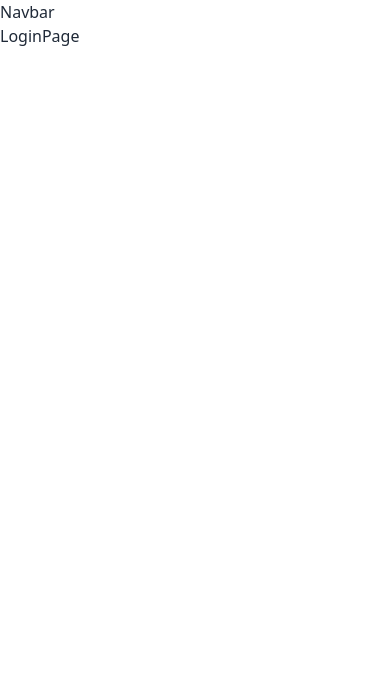
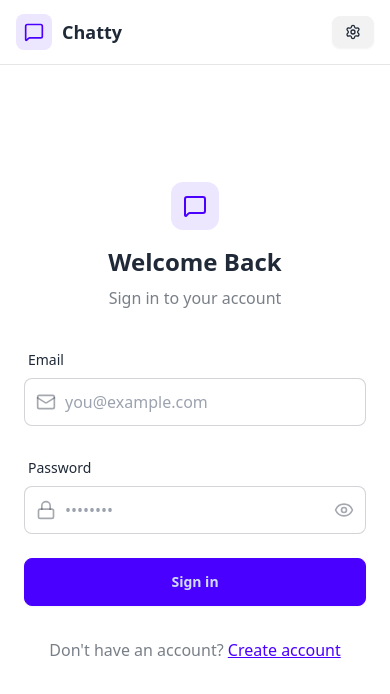
Before and after one commit to ismailfaridi/Chat-App, a React app in the folder frontend/: page /login in a window 390 px wide. Shown: the top 694 px of the page. Built offline with nearby package versions, Linux system fonts and the light colour scheme; no server answers; the HTML template or start-up script is replaced by a standard one.

Commit message:
Navbar, Signup, Login Page completed

```diff
--- a/frontend/src/App.jsx
+++ b/frontend/src/App.jsx
@@ -1,6 +1,6 @@
 import { Routes, Route, Navigate } from "react-router-dom"; // prevent page reload
 // Component imports
-import { Navbar } from "./components/Navbar";
+import Navbar from "./components/Navbar";
 // Pages imports
 import HomePage from "./pages/HomePage";
 import SignUpPage from "./pages/SignUpPage";
@@ -12,6 +12,8 @@
 import { useEffect } from "react";
 // Loader icon import
 import { Loader } from "lucide-react";
+// React Hot Toast
+import { Toaster } from "react-hot-toast";
 
 const App = () => {
   const { authUser, checkAuth, isCheckingAuth } = useAuthStore();
@@ -36,7 +38,7 @@
     <div>
       <Navbar />
 
-      {/* Client-side routing */}
+      {/* Client-Side Routing */}
       <Routes>
         <Route path="/"         element={authUser  ? <HomePage />    : <Navigate to="/login" />} />
         <Route path="/signup"   element={!authUser ? <SignUpPage />  : <Navigate to="/" />} />
@@ -44,6 +46,9 @@
         <Route path="/settings" element={<SettingsPage />} />
         <Route path="/profile"  element={authUser  ? <ProfilePage /> : <Navigate to="/login" />} />
       </Routes>
+
+      {/* React Hot Toast */}
+      <Toaster />
     </div>
   )
 }
--- a/frontend/src/components/Navbar.jsx
+++ b/frontend/src/components/Navbar.jsx
@@ -1,5 +1,49 @@
-export const Navbar = () => {
+import { useAuthStore } from "../store/useAuthStore.js";
+import { Link } from "react-router-dom";
+import { MessageSquare, Settings, User, LogOut } from "lucide-react";
+
+const Navbar = () => {
+  const { authUser, logout } = useAuthStore();
+
   return (
-    <div>Navbar</div>
+    <header className="bg-base-100 border-b border-base-300 fixed w-full top-0 z-40 backdrop-blur-lg bg-base-100/80">
+      <div className="container mx-auto px-4 h-16">
+        <div className="flex items-center justify-between h-full">
+          {/* Left: Logo */}
+          <div className="flex items-center gap-8">
+            <Link to="/" className="flex items-center gap-2.5 hover:opacity-80 transition-all">
+              <div className="size-9 rounded-lg bg-primary/10 flex items-center justify-center">
+                <MessageSquare className="w-5 h-5 text-primary" />
+              </div>
+              <h1 className="text-lg font-bold">Chatty</h1>
+            </Link>
+          </div>
+
+          {/* Right: Settings, Profile, Logout */}
+          <div className="flex items-center gap-2">
+            <Link to={"/settings"} className={`btn btn-sm gap-2 transition-colors`}>
+              <Settings className="size-4" />
+              <span className="hidden sm:inline">Settings</span>
+            </Link>
+
+            {authUser && (
+              <>
+                <Link to={"/profile"} className={`btn btn-sm gap-2`}>
+                  <User className="size-5" />
+                  <span className="hidden sm:inline">Profile</span>
+                </Link>
+
+                <button className="flex gap-2 items-center" onClick={logout}>
+                  <LogOut className="size-5" />
+                  <span className="hidden sm:inline">Logout</span>
+                </button>
+              </>
+            )}
+          </div>
+        </div>
+      </div>
+    </header>
   )
 }
+
+export default Navbar;
--- a/frontend/src/pages/LoginPage.jsx
+++ b/frontend/src/pages/LoginPage.jsx
@@ -1,6 +1,117 @@
+import { useState } from "react";
+import { useAuthStore } from "../store/useAuthStore.js";
+import { Link } from "react-router-dom";
+import { MessageSquare, Mail, Lock, Eye, EyeOff, Loader2 } from "lucide-react";
+import AuthImagePattern from "../components/AuthImagePattern.jsx";
+
 const LoginPage = () => {
+  const [showPassword, setShowPassword] = useState(false);
+  const [formData, setFormData] = useState({
+    email: "",
+    password: ""
+  });
+
+  const { isLoggingIn, login } = useAuthStore();
+
+  const handleSubmit = async (event) => {
+    event.preventDefault();
+    login(formData);
+  }
+
   return (
-    <div>LoginPage</div>
+    <div className="h-screen grid lg:grid-cols-2">
+      {/* Left Side: Login Form */}
+      <div className="flex flex-col justify-center items-center p-6 sm:p-12">
+        <div className="w-full max-w-md space-y-8">
+          {/* Logo */}
+          <div className="text-center mb-8">
+            <div className="flex flex-col items-center gap-2 group">
+              <div className="w-12 h-12 rounded-xl bg-primary/10 flex items-center justify-center group-hover:bg-primary/20 transition-colors">
+                <MessageSquare className="w-6 h-6 text-primary" />
+              </div>
+              <h1 className="text-2xl font-bold mt-2">Welcome Back</h1>
+              <p className="text-base-content/60">Sign in to your account</p>
+            </div>
+          </div>
+
+          {/* Form */}
+          <form onSubmit={handleSubmit} className="space-y-6">
+            <div className="form-control">
+              <label className="label">
+                <span className="label-text font-medium">Email</span>
+              </label>
+              <div className="relative">
+                <div className="absolute inset-y-0 left-0 pl-3 flex items-center pointer-events-none">
+                  <Mail className="h-5 w-5 text-base-content/40" />
+                </div>
+                <input
+                  type="email"
+                  className={`input input-bordered w-full pl-10`}
+                  placeholder="you@example.com"
+                  value={formData.email}
+                  onChange={(e) => setFormData({ ...formData, email: e.target.value })}
+                />
+              </div>
+            </div>
+
+            <div className="form-control">
+              <label className="label">
+                <span className="label-text font-medium">Password</span>
+              </label>
+              <div className="relative">
+                <div className="absolute inset-y-0 left-0 pl-3 flex items-center pointer-events-none">
+                  <Lock className="h-5 w-5 text-base-content/40" />
+                </div>
+                <input
+                  type={showPassword ? "text" : "password"}
+                  className={`input input-bordered w-full pl-10`}
+                  placeholder="••••••••"
+                  value={formData.password}
+                  onChange={(e) => setFormData({ ...formData, password: e.target.value })}
+                />
+                <button
+                  type="button"
+                  className="absolute inset-y-0 right-0 pr-3 flex items-center"
+                  onClick={() => setShowPassword(!showPassword)}
+                >
+                  {showPassword ? (
+                    <EyeOff className="h-5 w-5 text-base-content/40" />
+                  ) : (
+                    <Eye className="h-5 w-5 text-base-content/40" />
+                  )}
+                </button>
+              </div>
+            </div>
+
+            <button type="submit" className="btn btn-primary w-full" disabled={isLoggingIn}>
+              {isLoggingIn ? (
+                <>
+                  <Loader2 className="h-5 w-5 animate-spin" />
+                  Loading...
+                </>
+              ) : (
+                "Sign in"
+              )}
+            </button>
+          </form>
+
+          <div className="text-center">
+            <p className="text-base-content/60">
+              Don't have an account?{" "}
+              <Link to="/signup" className="link link-primary">
+                Create account
+              </Link>
+            </p>
+          </div>
+        </div>
+      </div>
+
+      {/* Right Side: Image/Pattern */}
+      <AuthImagePattern
+        title={"Welcome back!"}
+        subtitle={"Sign in to continue your conversations and catch up with your messages."}
+      />
+    </div>
   )
 }
 
--- a/frontend/src/pages/SignUpPage.jsx
+++ b/frontend/src/pages/SignUpPage.jsx
@@ -3,6 +3,7 @@
 import { MessageSquare, User, Mail, Lock, Eye, EyeOff, Loader2 } from "lucide-react";
 import { Link } from "react-router-dom";
 import AuthImagePattern from "../components/AuthImagePattern";
+import toast from "react-hot-toast";
 
 const SignUpPage = () => {
   const [showPassword, setShowPassword] = useState(false);
@@ -14,10 +15,23 @@
 
   const { isSigningUp, signup } = useAuthStore();
 
-  const validateForm = () => {}
+  const validateForm = () => {
+    if (!formData.fullName.trim()) return toast.error("Full Name is required");
+    if (!formData.email.trim()) return toast.error("Email is required");
+    if (!/\S+@\S+\.\S+/.test(formData.email)) return toast.error("Invalid emmail format");
+    if (!formData.password) return toast.error("Password is required");
+    if (formData.password.length < 8) return toast.error("Password must be at least 6 characters long");
+
+    return true;
+  }
 
   const handleSubmit = (event) => {
     event.preventDefault(); // prevent page reload
+
+    const success = validateForm();
+    if (success === true) {
+      signup(formData);
+    }
   }
 
   return (
--- a/frontend/src/store/useAuthStore.js
+++ b/frontend/src/store/useAuthStore.js
@@ -1,12 +1,13 @@
 // Zustand is used for global state management. It's used to create custom hooks that manage state.
 import { create } from "zustand";
 import { axiosInstance } from "../lib/axios.js";
+import { toast } from "react-hot-toast";
 
 export const useAuthStore = create((set) => ({
     authUser: null, // initially no user logged in yet
     isSigningUp: false,
-    IsLoggingIn: false,
-    IsUpdatingProfile: false,
+    isLoggingIn: false,
+    isUpdatingProfile: false,
 
     isCheckingAuth: true,
 
@@ -14,15 +15,56 @@
         try {
             const res = await axiosInstance.get("/auth/check"); // axios config: api/auth/check
             set({ authUser: res.data });
+
         } catch (error) {
             console.log("Error in checkAuth:", error);
             set({ authUser: null });
+
         } finally { // run regardless of success or failure
             set({ isCheckingAuth: false });
         }
     },
 
     signup: async (data) => {
+        set({ isSigningUp: true });
 
+        try {
+            const res = await axiosInstance.post("/auth/signup", data);
+            set({ authUser: res.data });
+            toast.success("Account created successfully!");
+
+        } catch (error) {
+            toast.error(error.response.data.message);
+
+        } finally {
+            set({ isSigningUp: false });
+        }
+    },
+
+    login: async (data) => {
+        set({ isLoggingIn: true });
+
+        try {
+            const res = await axiosInstance.post("/auth/login", data);
+            set({ authUser: res.data });
+            toast.success("Logged in successfully!");
+
+        } catch (error) {
+            toast.error(error.response.data.message);
+
+        } finally {
+            set({ isLoggingIn: false });
+        }
+    },
+
+    logout: async () => {
+        try {
+            await axiosInstance.post("/auth/logout");
+            set({ authUser: null });
+            toast.success("Logged out successfully!");
+
+        } catch (error) {
+            toast.error(error.response.data.message);
+        }
     }
 }));
```
